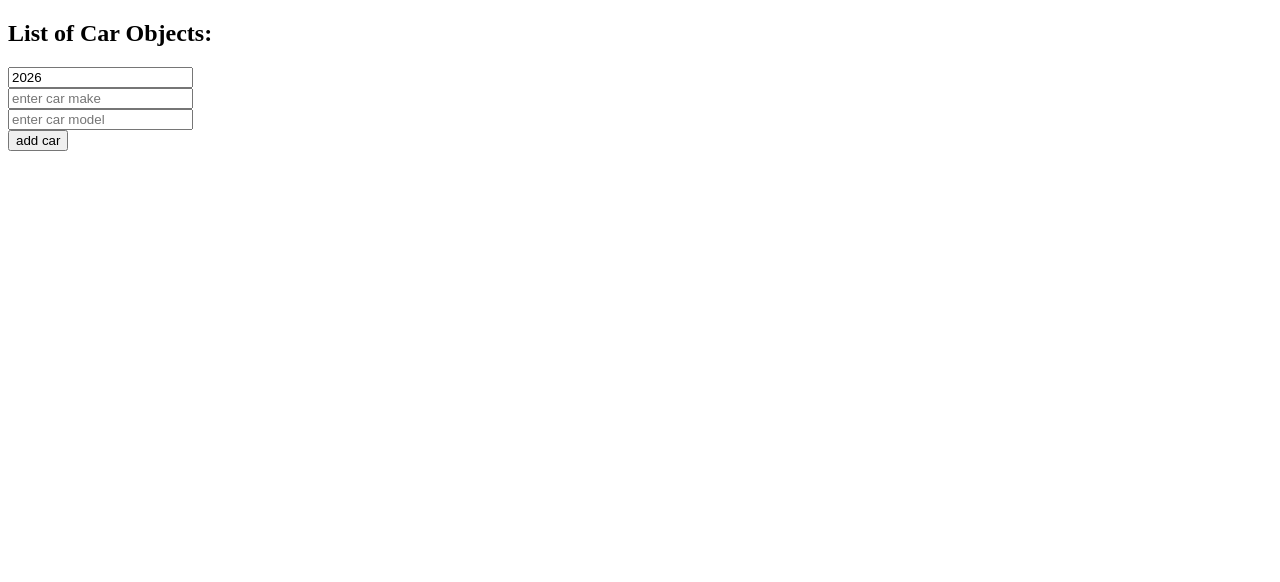
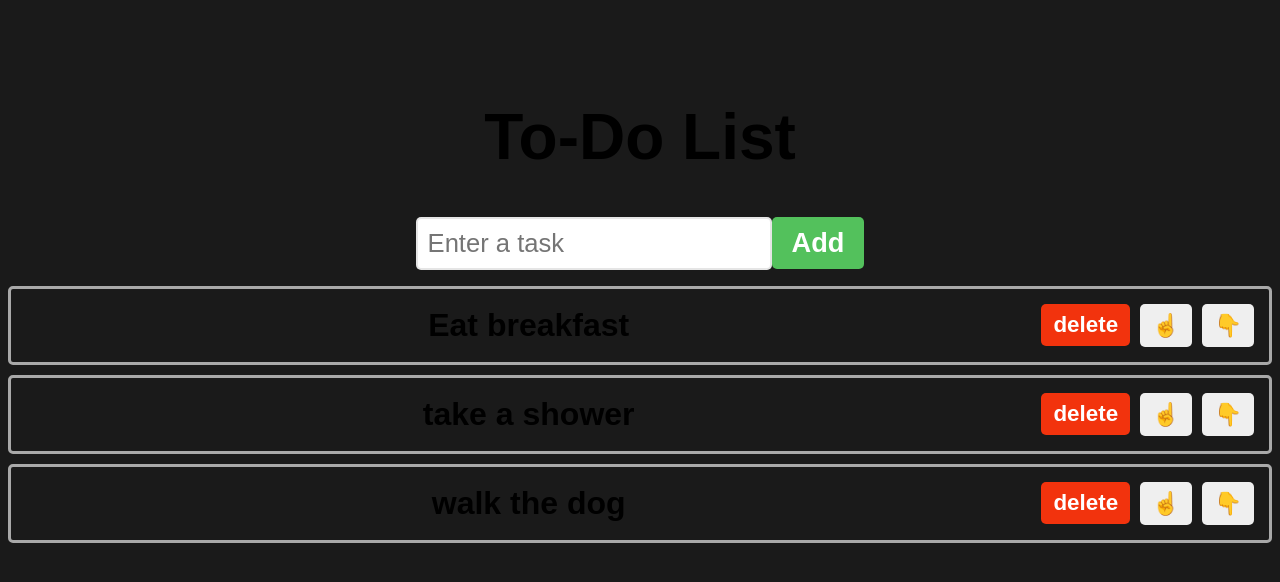
Before and after one commit to Kushalr3ddy/learning-space, a React app in the folder react/react-learn/: page / in a window 1280 px wide. Shown: the top 582 px of the page. Built offline with nearby package versions, Linux system fonts and the light colour scheme; the HTML template or start-up script is replaced by a standard one.

Commit message:
todolist app done

```diff
--- a/react/react-learn/src/App.jsx
+++ b/react/react-learn/src/App.jsx
@@ -1,12 +1,10 @@
-import { useState } from "react";
-import MyObjectArrayComponent from "./MyObjectArrayComponent.jsx";
-
+import ToDoList from "./ToDoList";
 
 function App() {
 
 
     return(
-        <MyObjectArrayComponent />
+        <ToDoList />
     );
 }
 
--- /dev/null
+++ b/react/react-learn/src/ToDoList.jsx
@@ -0,0 +1,86 @@
+import { element } from 'prop-types';
+import React, { useState } from 'react'
+
+function ToDoList(){
+
+    const [tasks, setTasks]= useState(["Eat breakfast","take a shower","walk the dog"]);
+    const [newTask, setNewTask] = useState("");
+
+    function handleInputChande(event){
+        setNewTask(event.target.value);
+    }
+
+    function addTask(){
+        if(newTask.trim() !== ''){
+
+            setTasks(t => [...t, newTask]);
+            setNewTask("");
+        }
+    }
+
+    function deleteTask(index){
+        const updatedTasks = tasks.filter((_, i) => i !== index);
+        setTasks(updatedTasks);
+    }
+
+    function moveTaskUp(index){
+        if(index > 0){
+            const updatedTasks = [...tasks];
+            [updatedTasks[index], updatedTasks[index-1]] =
+            [updatedTasks[index-1], updatedTasks[index]];
+            setTasks(updatedTasks);
+        }
+    }
+
+    function moveTaskDown(index){
+        if(index < tasks.length - 1){
+            const updatedTasks = [...tasks];
+            [updatedTasks[index], updatedTasks[index+1]] =
+            [updatedTasks[index+1], updatedTasks[index]];
+            setTasks(updatedTasks);
+        }
+    }
+
+    return(<div className='to-do-list'>
+
+        <h1>To-Do List</h1>
+
+        <div>
+            <input
+                type="text"
+                placeholder = "Enter a task"
+                value={newTask}
+                onChange={handleInputChande}/>
+
+                <button className='add-button'
+                    onClick={addTask}>
+                    Add
+                </button>
+        </div>
+        <ol>
+            {tasks.map((task, index) =>
+                <li key={index}>
+                    <span className='text'>{task}</span>
+                    <button
+                        className='delete-button'
+                        onClick={() => deleteTask(index)}
+                    >delete</button>
+
+                    <button
+                        className='move-button'
+                        onClick={() => moveTaskUp(index)}
+                    >☝️</button>
+
+                    <button
+                        className='move-button'
+                        onClick={() => moveTaskDown(index)}
+                    >👇</button>
+                </li>
+            )}
+        </ol>
+    </div>);
+}
+
+
+
+export default ToDoList;
--- a/react/react-learn/src/index.css
+++ b/react/react-learn/src/index.css
@@ -62,7 +62,6 @@
   border-radius: 5px;
   margin:0;
 }
-*/
 .list-category{
   font-size: 2.5em;
   font-weight: bold;
@@ -84,7 +83,6 @@
 .list-items li:hover{
   color: hsl(0, 0%, 45%);
   cursor: pointer;
-<<<<<<< HEAD
 }
 
 .counter-container{
@@ -115,7 +113,7 @@
 .counter-button:hover{
   background-color: hsl(197, 100%, 40%);
 }
-*/
+
 
 body{
   font-family: arial, sans-serif;
@@ -165,6 +163,89 @@
   padding: 5px;
   border-radius: 10px;
   border: 3px solid hsl(0, 0%, 80%);
-=======
->>>>>>> parent of 61a6c3e (done with useState hook)
 }
+*/
+
+
+body{
+  background-color: hsl(0, 0%, 10%);
+}
+.to-do-list{
+  font-family: Arial, sans-serif;
+  text-align: center;
+  margin-top:100px;
+}
+
+h1{
+  font-size: 4rem;
+}
+
+button{
+  font-size: 1.7rem;
+  font-weight: bold;
+  padding: 10px 20px;
+  color: white;
+  border: none;
+  cursor: pointer;
+  transition: background-color 0.5 ease;
+  border-radius: 5px;
+}
+
+.add-button{
+  background-color: hsl(125, 47%, 54%)
+}
+
+.add-button:hover{
+  background-color: hsl(125, 47%, 44%)
+}
+
+.delete-button{
+  background-color: hsl(10, 90%, 50%)
+}
+
+.delete-button:hover{
+  background-color: hsl(10, 90%, 40%)
+}
+
+move-button{
+  background-color: hsl(207, 90%, 64%)
+}
+
+.move-button:hover{
+  background-color: hsl(207, 90%, 54%)
+}
+
+input[type="text"]{
+  font-size: 1.6rem;
+  padding: 10px;
+  border: 2px solid hsla(0, 0%, 80%, 0.5);
+  border-radius: 5px;
+  color: hsla(0, 0%, 0%, 0.5);
+}
+
+ol{
+  padding: 0;
+}
+
+li{
+  font-size: 2rem;
+  font-weight: bold;
+  padding: 15px;
+  margin-bottom: 10px;
+  border: 3px solid hsla(0, 0%, 85%, 0.75);
+  border-radius: 5px;
+  display: flex;
+  align-items:center;
+}
+
+.text{
+  flex-grow:1;
+  flex-shrink: 1;
+  flex-basis: 0%;
+}
+
+.delete-button, .move-button{
+  padding: 8px 12px;
+  font-size: 1.4rem;
+  margin-left: 10px;
+}
```
